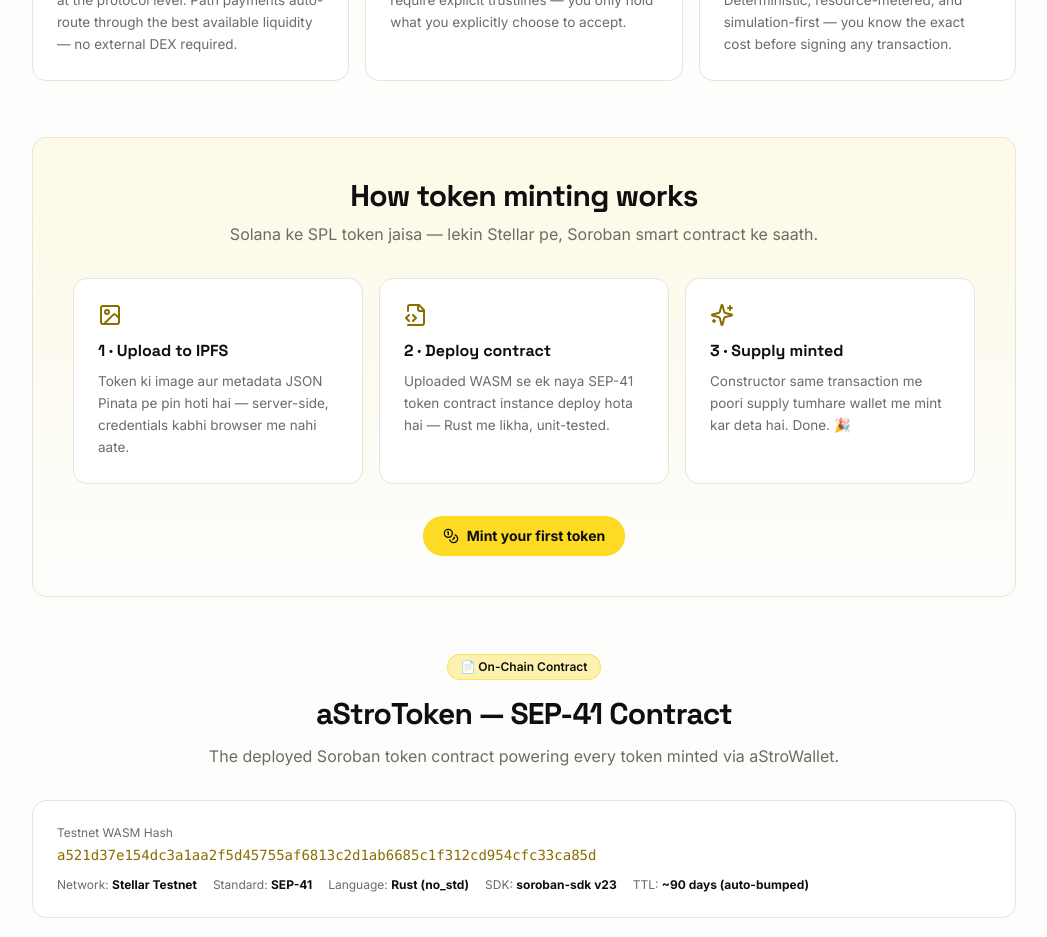
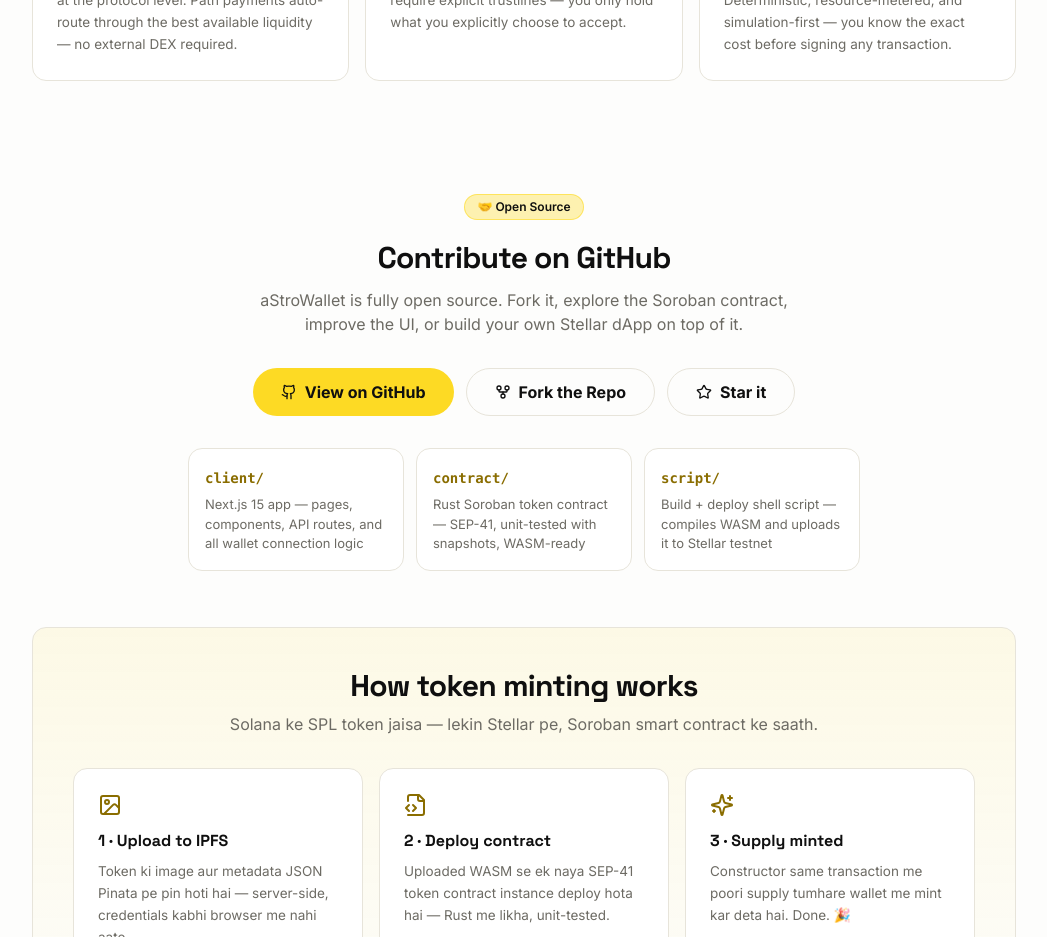
Before and after one commit to vilashturkane/aStroWallet, a Next.js app in the folder client/: page / in a window 1280 px wide. Shown: the part 2040-2977 px from the top of the page, without its empty margins (116-1163 px from the left). Built offline with nearby package versions, Linux system fonts and the light colour scheme.

Commit message:
feat(landing): add Contribute on GitHub section with repo directory breakdown

```diff
--- a/client/app/page.tsx
+++ b/client/app/page.tsx
@@ -18,6 +18,8 @@
   Cpu,
   Terminal,
   Lock,
+  Star,
+  GitFork,
 } from "lucide-react";
 import { Button } from "@/components/ui/button";
 import { Badge } from "@/components/ui/badge";
@@ -273,6 +275,59 @@
         </div>
       </section>
 
+      {/* ---------- Contribute ---------- */}
+      <section className="py-14 text-center">
+        <Badge variant="gold" className="mb-5 px-3 py-1 text-xs">
+          🤝 Open Source
+        </Badge>
+        <h2 className="font-display text-3xl font-bold tracking-tight">Contribute on GitHub</h2>
+        <p className="mx-auto mt-3 max-w-xl text-muted-foreground">
+          aStroWallet is fully open source. Fork it, explore the Soroban contract, improve the UI,
+          or build your own Stellar dApp on top of it.
+        </p>
+        <div className="mt-8 flex flex-wrap justify-center gap-3">
+          <Button asChild variant="gold" size="lg">
+            <a
+              href="https://github.com/vilashturkane/aStroWallet"
+              target="_blank"
+              rel="noopener noreferrer"
+            >
+              <Github /> View on GitHub
+            </a>
+          </Button>
+          <Button asChild variant="ghost" size="lg">
+            <a
+              href="https://github.com/vilashturkane/aStroWallet/fork"
+              target="_blank"
+              rel="noopener noreferrer"
+            >
+              <GitFork /> Fork the Repo
+            </a>
+          </Button>
+          <Button asChild variant="ghost" size="lg">
+            <a
+              href="https://github.com/vilashturkane/aStroWallet/stargazers"
+              target="_blank"
+              rel="noopener noreferrer"
+            >
+              <Star /> Star it
+            </a>
+          </Button>
+        </div>
+        <div className="mx-auto mt-8 grid max-w-2xl gap-3 text-left sm:grid-cols-3">
+          {[
+            { dir: "client/", desc: "Next.js 15 app — pages, components, API routes, and all wallet connection logic" },
+            { dir: "contract/", desc: "Rust Soroban token contract — SEP-41, unit-tested with snapshots, WASM-ready" },
+            { dir: "script/", desc: "Build + deploy shell script — compiles WASM and uploads it to Stellar testnet" },
+          ].map((r) => (
+            <div key={r.dir} className="rounded-lg border border-border bg-card p-4">
+              <code className="font-mono text-sm font-bold text-gold-deep">{r.dir}</code>
+              <p className="mt-1.5 text-[13px] text-muted-foreground">{r.desc}</p>
+            </div>
+          ))}
+        </div>
+      </section>
+
       {/* ---------- How minting works ---------- */}
       <section className="rounded-lg border border-border bg-gradient-to-b from-gold/10 to-transparent p-8 sm:p-10">
         <h2 className="text-center font-display text-3xl font-bold tracking-tight">
```
